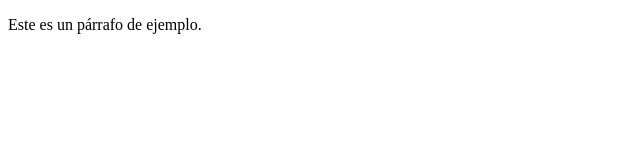
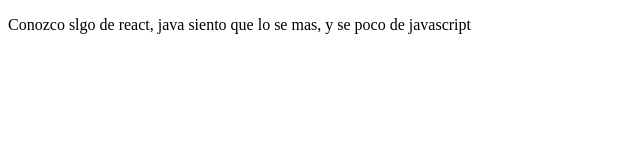
Before and after one commit to JMSebas/PracticaGit4A_MoreiraJosue, a plain HTML site: page experiencia.html in a window 1280 px wide. Shown: the whole page, without its empty margins (0-640 px from the left). Drawn offline with Linux system fonts and the light colour scheme.

```diff
--- a/experiencia.html
+++ b/experiencia.html
@@ -3,9 +3,15 @@
 <head>
     <meta charset="UTF-8">
     <meta name="viewport" content="width=device-width, initial-scale=1.0">
-    <title>Título de la página</title>
+    <title>Experiencia</title>
 </head>
 <body>
-    <p>Este es un párrafo de ejemplo.</p>
+    <section>
+<p>
+    Conozco slgo de react, java siento que lo se mas, y se poco de javascript
+</p>
+
+    </section>
+
 </body>
 </html>
```
